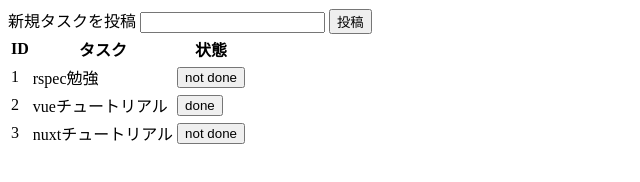
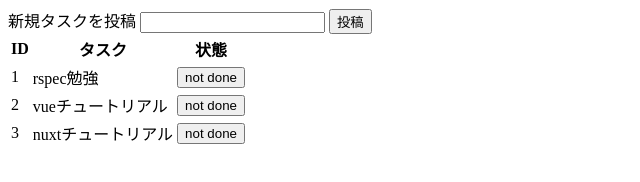
Before and after one commit to yuki-data/vue_sample_todo_app, a plain HTML site: page index.html in a window 1280 px wide. Both pictures are taken after a click on the button "done". Shown: the full height of the page, 0-640 px from the left. Drawn offline with nearby package versions, Linux system fonts and the light colour scheme.

Commit message:
ボタンクリックでtodoの完了状態を切り替え

```diff
--- a/index.html
+++ b/index.html
@@ -22,8 +22,10 @@
             <td>{{todo.id}}</td>
             <td>{{todo.content}}</td>
             <td>
-              <button v-if="todo.done">done</button>
-              <button v-else>not done</button>
+              <button v-if="todo.done" v-on:click="switchStatus(todo)">
+                done
+              </button>
+              <button v-else v-on:click="switchStatus(todo)">not done</button>
             </td>
           </tr>
         </tbody>
--- a/main.js
+++ b/main.js
@@ -20,5 +20,8 @@ const app = new Vue({
       this.todos.push(todo);
       this.$refs.newtask.value = "";
     },
+    switchStatus(todo) {
+      todo.done = !todo.done;
+    },
   },
 });
```
